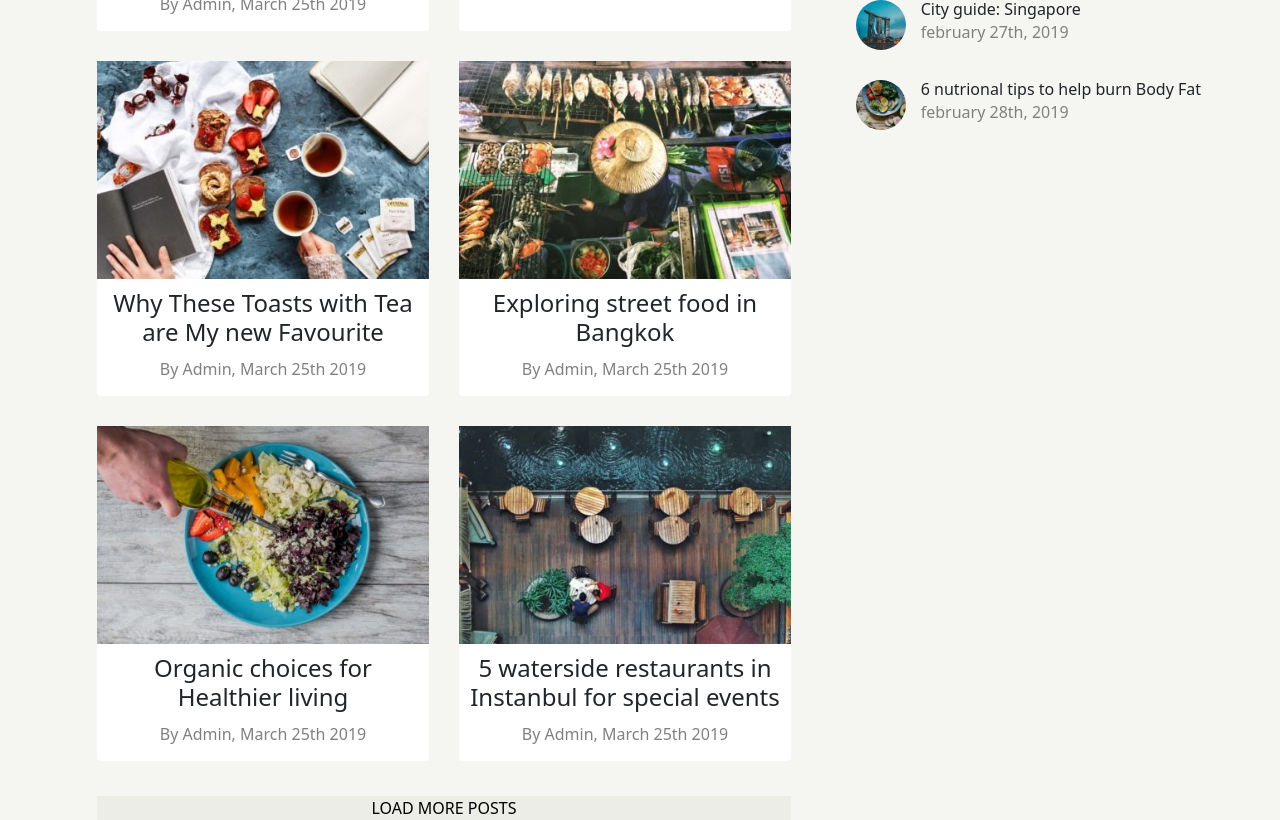
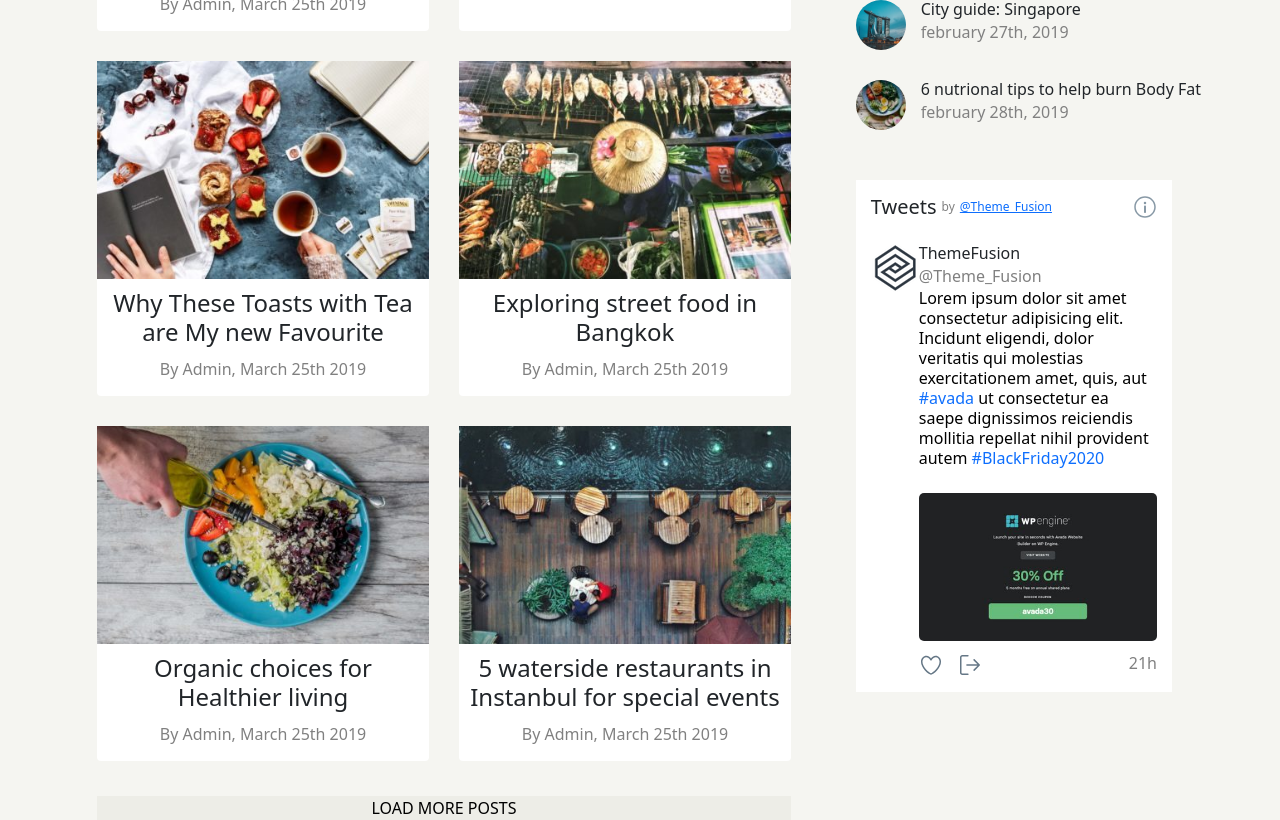
Before and after one commit to SimonCook99/proj-html-vuejs, a Vue app: page / in a window 1280 px wide. Shown: the part 4700-5520 px from the top of the page. Built offline with nearby package versions, Linux system fonts and the light colour scheme.

Commit message:
Sezione socialBlog completata

```diff
--- a/src/components/main/mainSocialBlog.vue
+++ b/src/components/main/mainSocialBlog.vue
@@ -128,6 +128,34 @@
 
                     <div class="tweets">
 
+                        <div class="title">
+                            <h5>Tweets <p>by</p><a href="#">@Theme_Fusion</a></h5>
+                            <img src="../../assets/img/image.svg" alt="info">
+                        </div>
+
+                        <div class="main-tweet">
+                            <img class="avatar" src="../../assets/img/3a74ce3d0532b7773b174c45ca3bd05a_normal.png" alt="avatar">
+
+                            <div class="tweet-body">
+                                <h6>ThemeFusion</h6>
+                                <p>@Theme_Fusion</p>
+                                <!-- <img src="../../assets/img/image (1).svg" alt=""> -->
+                                <p class="text">Lorem ipsum dolor sit amet consectetur adipisicing elit. Incidunt eligendi, dolor veritatis qui molestias exercitationem amet, quis, aut <a href="#">#avada</a> ut consectetur ea saepe dignissimos reiciendis mollitia repellat nihil provident autem <a href="#">#BlackFriday2020</a></p>
+
+                                <img src="../../assets/img/En2TRxLW4AEiWUN.jpeg" alt="image">
+
+                                <div class="interactions">
+                                    <div class="buttons">
+                                        <img src="../../assets/img/image (2).svg" alt="heart">
+                                        <img src="../../assets/img/image (3).svg" alt="share">
+                                    </div>
+                                    <p>21h</p>
+
+                                </div>
+
+                            </div>
+                        </div>
+
                     </div>
 
 
@@ -236,13 +264,15 @@
         .col-4{
             text-align: center;
 
-            img{
-                width: 85%;
-            }
+
 
             .recipes{
                 margin-bottom: 30px;
                 position: relative;
+
+                img{
+                    width: 85%;
+                }
 
                 h4{
                     position: absolute;
@@ -256,6 +286,10 @@
 
             .city-guide{
                 position: relative;
+
+                img{
+                    width: 85%;
+                }
 
                 h3{
                     position: absolute;
@@ -352,6 +386,67 @@
 
             }
 
+            .tweets{
+                background-color: white;
+                position: relative;
+                left: 8%;
+                width: 85%;
+                margin-top: 50px;
+                padding: 15px;
+
+                .title{
+                    display: flex;
+                    justify-content: space-between;
+                    margin-bottom: 25px;
+
+                    p,a{
+                        font-size: 12px;
+                        margin-left: 5px;
+                    }
+
+                    h5{
+                        display: flex;
+                        align-items: center;
+                    }
+                }
+
+                .main-tweet{
+                    display: flex;
+                    text-align: left;
+                    overflow: auto;
+
+                    img.avatar{
+                        height: 10%;
+                    }
+
+                    p.text{
+                        color: black;
+                        line-height: 20px;
+                        margin-bottom: 25px;
+
+                        a{
+                            text-decoration: none;
+                        }
+                    }
+
+                    img{
+                        max-width: 100%;
+                        border-radius: 5px;
+                    }
+                }
+
+                .interactions{
+                    display: flex;
+                    justify-content: space-between;
+                    margin-top: 10px;
+
+                    img{
+                        margin-right: 15px;
+                    }
+                }
+
+            }
+
 
         }
     }
```
